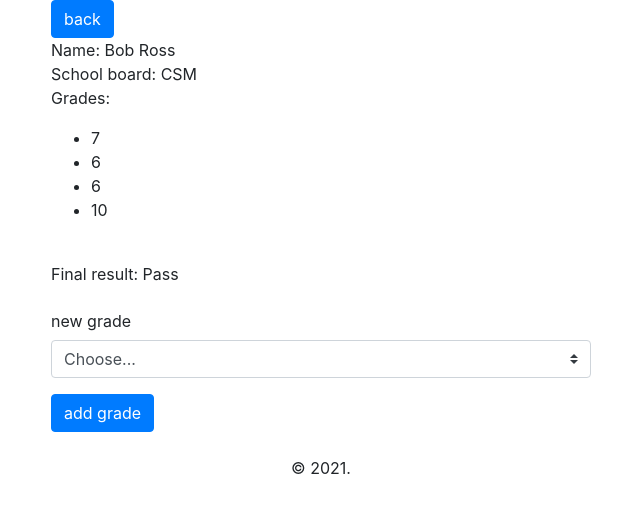
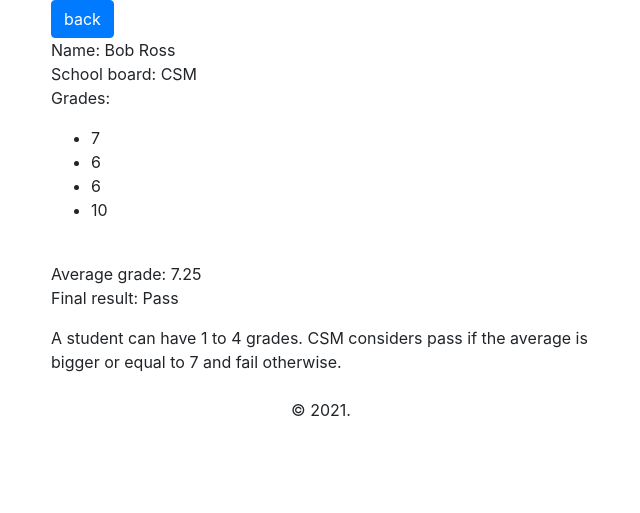
Before and after one commit to lukazivanovic/schoolboard, a PHP site: page /student.php?id=13 in a window 1280 px wide. Shown: the part 56-569 px from the top of the page, without its empty margins (319-959 px from the left). Run offline with PHP 8.4, Linux system fonts and the light colour scheme; data comes from the database, SQL or seed files in the repository; both versions use the stored data as it was after the commit; some libraries are stand-ins or nearby versions.

Commit message:
average of the grades

```diff
--- a/index.php
+++ b/index.php
@@ -1,5 +1,5 @@
 <?php
-require('config/klase.php');
+require('klase.php');
 include "header.php";
 
 $student = $conn->getAllStudents();
--- a/config/klase.php
+++ b/klase.php
@@ -45,6 +45,28 @@
 		$stmt->close();
 	}
 
+	function averageCSM($id){
+		$stmt=$this->konekt->prepare("SELECT AVG(Grade) AS average FROM Grade WHERE ID=?");
+		$stmt->bind_param("i",$id);
+		$stmt->execute();
+		$averagesCSM = $stmt->get_result();
+		$avgCSM = $averagesCSM->fetch_assoc();
+		$avg = $avgCSM['average'];
+		return $avg;
+		$stmt->close();
+	}
+
+	function averageCSMB($id){
+		$stmt=$this->konekt->prepare("SELECT AVG(Grade) AS average FROM Grade WHERE ID=?");
+		$stmt->bind_param("i",$id);
+		$stmt->execute();
+		$averagesCSMB = $stmt->get_result();
+		$avgCSMB = $averagesCSMB->fetch_assoc();
+		$avg = $avgCSMB['average'];
+		return $avg;
+		$stmt->close();
+	}
+
 	function getGrades($id){
 		$stmt=$this->konekt->prepare("SELECT * FROM grade WHERE Student_ID=?");
 		$stmt->bind_param("i", $id);
@@ -66,6 +88,29 @@
 		$stmt->close();
 	}
 
+	function setAverage($Average,$Student_ID){
+		$stmt=$this->konekt->prepare("UPDATE student SET Average=? WHERE ID=?");
+		$stmt->bind_param("si",$Average,$Student_ID);
+		$stmt->execute();
+		return true;
+		$stmt->close();
+	}
+
+	function setFailed($Student_ID){
+		$stmt=$this->konekt->prepare("UPDATE student SET Final_result='Fail' WHERE ID=?");
+		$stmt->bind_param("i",$Student_ID);
+		$stmt->execute();
+		return true;
+		$stmt->close();
+	}
+
+	function setPassed($Student_ID){
+		$stmt=$this->konekt->prepare("UPDATE student SET Final_result='Pass' WHERE ID=?");
+		$stmt->bind_param("i",$Student_ID);
+		$stmt->execute();
+		return true;
+		$stmt->close();
+	}
 }
 
 $conn = new Konekcija('localhost','root','','schoolboard');
--- a/student.php
+++ b/student.php
@@ -1,6 +1,6 @@
 <?php
 include "header.php";
-require('config/klase.php');
+require('klase.php');
 $id = $_GET['id'];
 ?>
 <div class="main">
@@ -18,18 +18,24 @@ $id = $_GET['id'];
           <ul>
             <?php
             $grades = $conn->getGrades($id);
+            $countGradesForm = 0;
               if($grades!=false){
                 foreach($grades as $grade){ ?>
                   <li><?php echo $grade[2]; ?></li>
                 <?php
+                  $countGradesForm++;
                 }
               }else {
                 echo "(no grades)";
               }
             ?>
           </ul>
+          <br>Average grade: <?php echo $student['Average']; ?>
           <br>Final result: <?php echo $student['Final_result']; ?></br>
         </p>
+        <?php
+            if($countGradesForm<4){
+        ?>
         <form class="" action="" method="post" enctype="multipart/form-data">
           <div class="form-group">
             <label for="grade" class="col-form-label">new grade</label>
@@ -52,13 +58,60 @@ $id = $_GET['id'];
           </div>
         </form>
         <?php
-        if(isset($_POST['Submit'])){
-          $Grade = $_POST['grade'];
-          $Student_ID = $id;
-          $conn->addGrade($Student_ID,$Grade);
-          echo "New grade added successfully.";
           }
         ?>
+        <?php
+        if(isset($_POST['Submit'])){
+          $grade = $_POST['grade'];
+          $studentid = $id;
+          $conn->addGrade($studentid,$grade);
+
+          $grades = $conn->getGrades($id);
+
+          $countGradesForm = count($grades);
+          $min = 11;
+          $max = 0;
+          $count = 0;
+          $suma = 0;
+          $prosek = 0;
+          foreach($grades as $grade){
+            if($grade[2]>$max) $max = $grade[2];
+            if($grade[2]<$min) $min = $grade[2];
+            $suma += $grade[2];
+            $count++;
+          }
+          $prosek = $suma/$count;
+
+          if($student['School_board'] == "CSM"){
+            $avg = $conn->setAverage($prosek,$studentid);
+            if($prosek >= 7){
+              $conn->setPassed($studentid);
+            }else{
+              $conn->setFailed($studentid);
+            }
+          }
+          else if($student['School_board'] == "CSMB"){
+            if($count > 2){
+              $prosek = ($suma-$min)/($count-1);
+            }
+            $conn->setAverage($prosek,$studentid);
+            if($max > 8){
+              $conn->setPassed($studentid);
+            }else{
+              $conn->setFailed($studentid);
+            }
+          }
+          header('Location: index.php');
+        }
+        ?>
+
+      <p>A student can have 1 to 4 grades.
+      <?php
+      if($student['School_board']=="CSM"){ ?>
+        CSM considers pass if the average is bigger or equal to 7 and fail otherwise.</p>
+      <?php }else if($student['School_board']=="CSMB"){ ?>
+        CSMB discards the lowest grade, if you have more than 2 grades, and considers pass if his biggest grade is bigger than 8.</p>
+      <?php } ?>
       </div>
     </div>
   </div>
--- a/studentadd.php
+++ b/studentadd.php
@@ -1,6 +1,6 @@
 <?php
 include "header.php";
-require('config/klase.php');
+require('klase.php');
 ?>
 <div class="main">
 	<div class="container">
@@ -32,7 +32,7 @@ require('config/klase.php');
 					$name = $_POST['name'];
 					$schoolboard = $_POST['schoolboard'];
 					$conn->addStudent($name,$schoolboard);
-					echo "Student added successfully.";
+					header('Location: index.php');
 				}
 				?>
 			</div>
```
Also changed, not shown: schoolboard.sql (+15 -25 lines). Lines whose indentation alone changed are shown as unchanged.
